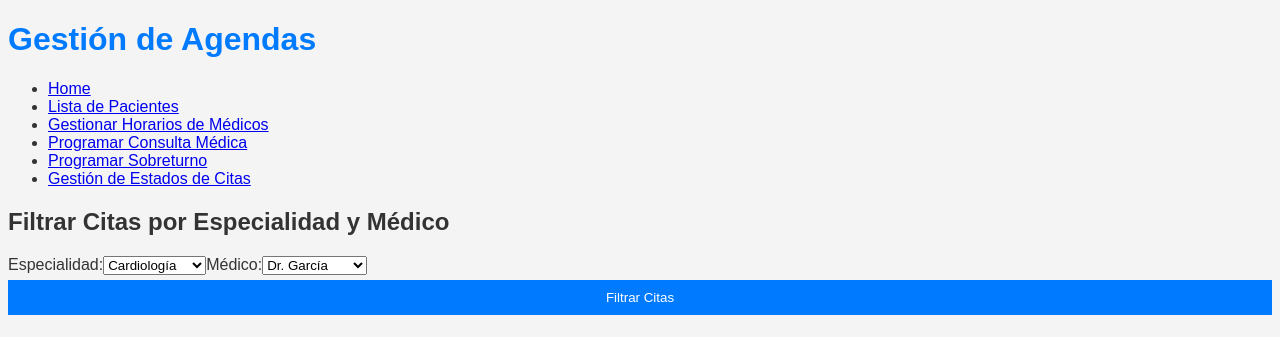
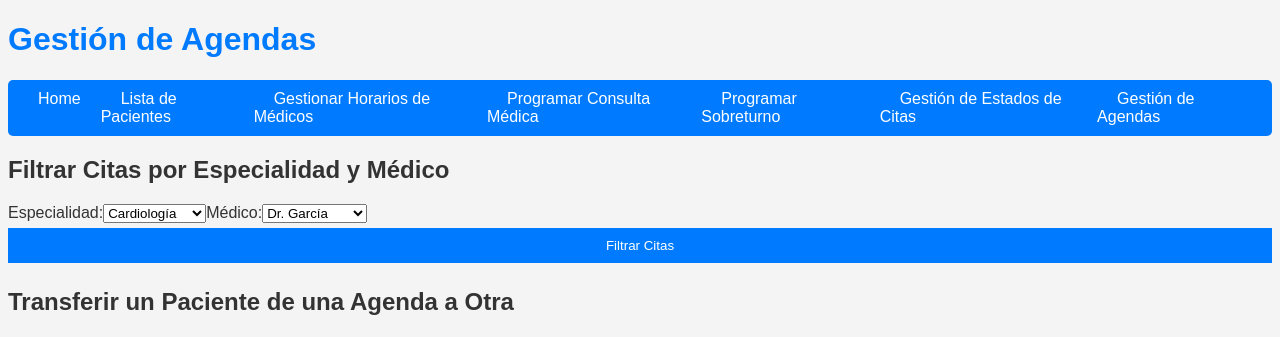
Before and after one commit to adamulp/lab2-integrador-jofre-rigg, a Node server app: page /agendas in a window 1280 px wide. Shown: the top 337 px of the page. Run offline with Node 20, Linux system fonts and the light colour scheme; some libraries are stand-ins or nearby versions.

Commit message:
Agregar barra de navegación

```diff
--- a/app/public/styles/styles.css
+++ b/app/public/styles/styles.css
@@ -37,4 +37,26 @@ button:hover {
   background-color: #0056b3;
 }
 
+nav {
+  background-color: #007BFF;
+  padding: 10px;
+  border-radius: 5px;
+}
+nav ul {
+  list-style: none;
+  padding: 0;
+  margin: 0;
+  display: flex;
+  justify-content: space-around;
+}
+nav ul li a {
+  color: white;
+  text-decoration: none;
+  padding: 10px 20px;
+  border-radius: 5px;
+}
+nav ul li a:hover {
+  background-color: #0056b3;
+}
+
 /*# sourceMappingURL=styles.css.map */
--- a/app/sass/styles.sass
+++ b/app/sass/styles.sass
@@ -1,3 +1,5 @@
+// app/sass/styles.sass
+
 body
   font-family: Arial, sans-serif
   background-color: #f4f4f4
@@ -27,6 +29,25 @@ button
   color: white
   border: none
   cursor: pointer
-
   &:hover
     background-color: #0056b3
+
+// Add styles for the navigation bar
+nav
+  background-color: #007BFF
+  padding: 10px
+  border-radius: 5px
+  ul
+    list-style: none
+    padding: 0
+    margin: 0
+    display: flex
+    justify-content: space-around
+    li
+      a
+        color: white
+        text-decoration: none
+        padding: 10px 20px
+        border-radius: 5px
+        &:hover
+          background-color: #0056b3
--- a/app/views/agendas.pug
+++ b/app/views/agendas.pug
@@ -6,14 +6,7 @@ html
   body
     header
       h1 Gestión de Agendas
-      nav
-        ul
-          li: a(href='/') Home
-          li: a(href='/pacientes') Lista de Pacientes
-          li: a(href='/horarios') Gestionar Horarios de Médicos
-          li: a(href='/turnos') Programar Consulta Médica
-          li: a(href='/sobreturnos') Programar Sobreturno
-          li: a(href='/actualizarTurnos') Gestión de Estados de Citas
+      include nav.pug
 
     main
       h2 Filtrar Citas por Especialidad y Médico
--- a/app/views/horarios.pug
+++ b/app/views/horarios.pug
@@ -6,10 +6,7 @@ html
   body
     header
       h1 Gestionar Horarios y Estados de las Agendas de los Médicos
-      nav
-        ul
-          li: a(href='/') Home
-          li: a(href='/pacientes') Lista de Pacientes
+      include nav.pug
 
     main
       h2 Actualizar el Horario de un Médico
--- /dev/null
+++ b/app/views/nav.pug
@@ -0,0 +1,10 @@
+// views/nav.pug
+nav
+  ul
+    li: a(href='/') Home
+    li: a(href='/pacientes') Lista de Pacientes
+    li: a(href='/horarios') Gestionar Horarios de Médicos
+    li: a(href='/turnos') Programar Consulta Médica
+    li: a(href='/sobreturnos') Programar Sobreturno
+    li: a(href='/actualizarTurnos') Gestión de Estados de Citas
+    li: a(href='/agendas') Gestión de Agendas
--- a/app/views/pacientes.pug
+++ b/app/views/pacientes.pug
@@ -6,6 +6,7 @@ html
   body
     .container
       h1 Pacientes
+      include nav.pug
 
       //- Form to create a new Paciente
       form(action="/paciente/create" method="POST")
--- a/app/views/turnos.pug
+++ b/app/views/turnos.pug
@@ -6,11 +6,7 @@ html
   body
     header
       h1 Programar una Consulta Médica
-      nav
-        ul
-          li: a(href='/') Home
-          li: a(href='/pacientes') Lista de Pacientes
-          li: a(href='/horarios') Gestionar Horarios de Médicos
+      include nav.pug
 
     main
       h2 Solicitar una Cita
```
Also changed, not shown: app/views/actualizarTurnos.pug (+1 -7 lines), app/views/index.pug (+1 -8 lines), app/views/sobreturnos.pug (+1 -6 lines), 1 other file.
